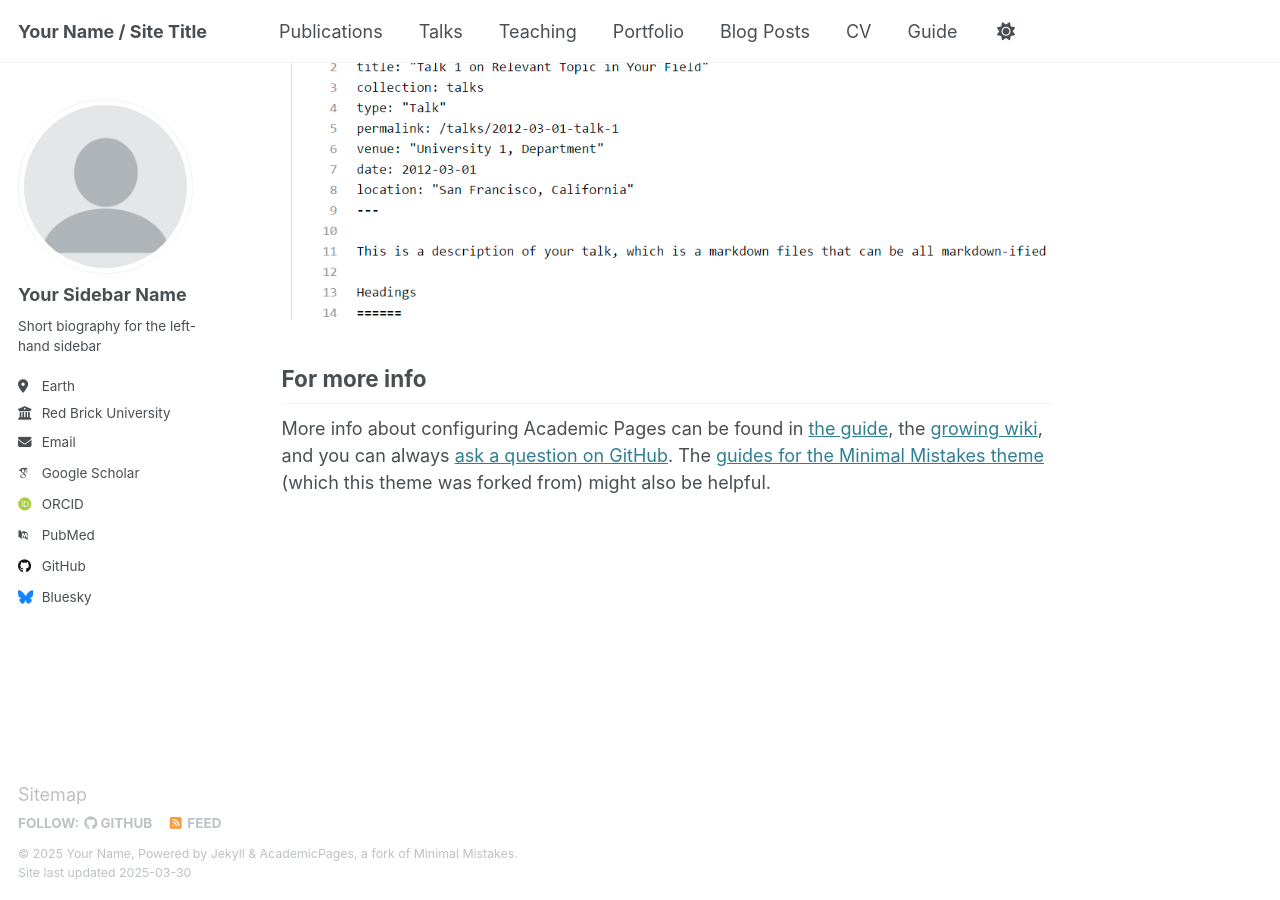
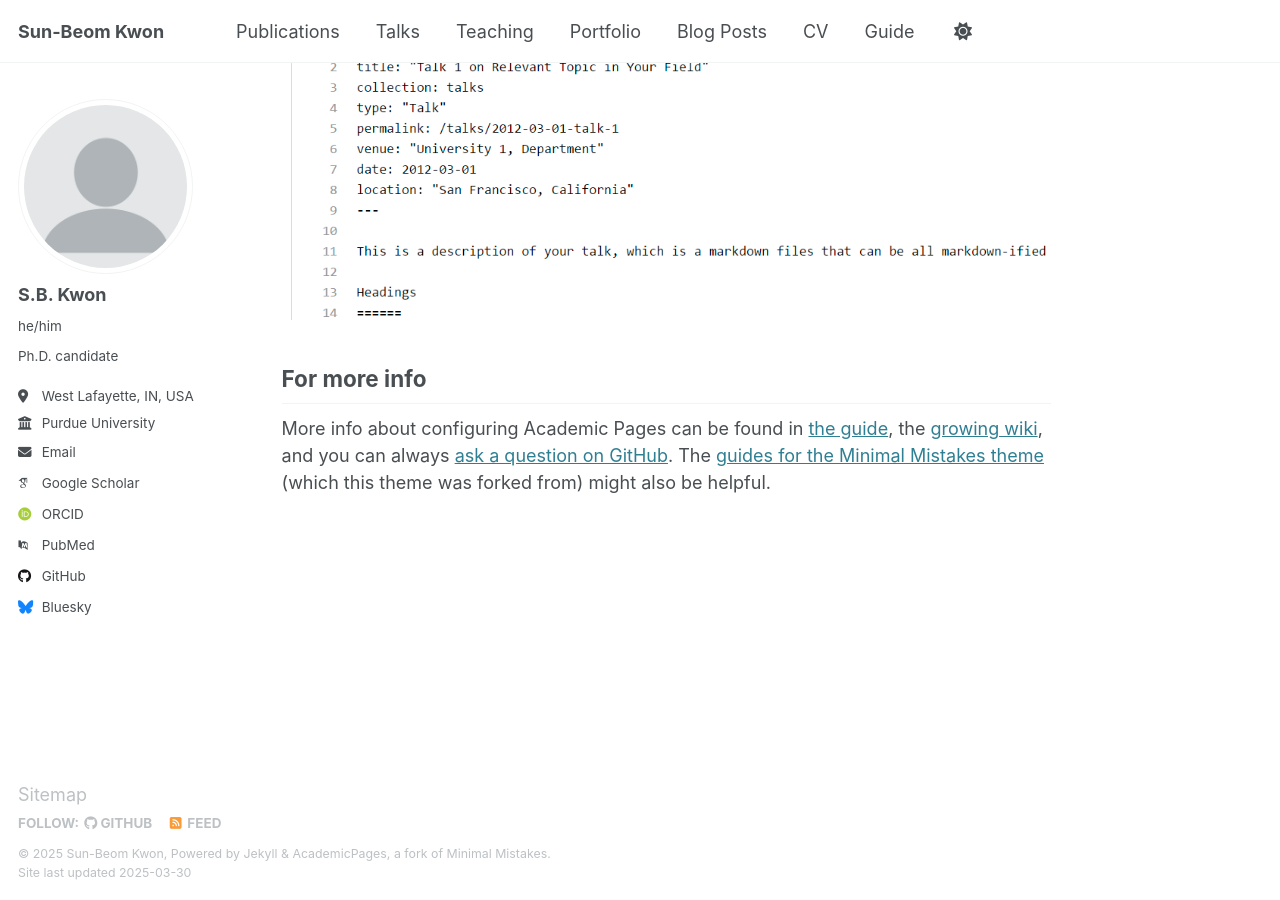
Before and after one commit to kwon193/kwon193.github.io, a Jekyll site: the page built from _pages/about.md, in a window 1280 px wide and 900 px high, scrolled down 2635 px. Built offline with Jekyll 4.4.1, drawn with Linux system fonts in a browser that asks for light colours; some web fonts are replaced.

Commit message:
Update _config.yml

```diff
--- a/_config.yml
+++ b/_config.yml
@@ -9,13 +9,13 @@
 # Basic Site Settings
 locale                   : "en-US"
 site_theme               : "default"
-title                    : "Your Name / Site Title"
+title                    : "Sun-Beom Kwon"
 title_separator          : "-"
-name                     : &name "Your Name"
-description              : &description "personal description"
-url                      : https://academicpages.github.io # the base hostname & protocol for your site e.g. "https://[your GitHub username].github.io"
+name                     : &name "Sun-Beom Kwon"
+description              : &description "personal website"
+url                      : https://kwon193.github.io # the base hostname & protocol for your site e.g. "https://[your GitHub username].github.io"
 baseurl                  : "" # the subpath of your site, e.g. "/blog"
-repository               : "academicpages/academicpages.github.io"
+repository               : "kwon193/kwon193.github.io"
 
 # Site Author - The following control what appear as part of the author content on the side bar.
 #               If a field is blank the icon and link will not appear, otherwise it will be shown.
@@ -23,13 +23,13 @@ repository               : "academicpages/academicpages.github.io"
 author:
   # Biographic information
   avatar           : "profile.png"
-  name             : "Your Sidebar Name"
-  pronouns         : # example: "she/her"
-  bio              : "Short biography for the left-hand sidebar"
-  location         : "Earth"
-  employer         : "Red Brick University"
+  name             : "S.B. Kwon"
+  pronouns         : "he/him" # example: "she/her"
+  bio              : "Ph.D. candidate"
+  location         : "West Lafayette, IN, USA"
+  employer         : "Purdue University"
   uri              : # URL
-  email            : "none@example.org"
+  email            : "kwon193@purdue.edu"
 
   # Academic websites
   arxiv            : # URL - Update with the correct link to your profile
```
